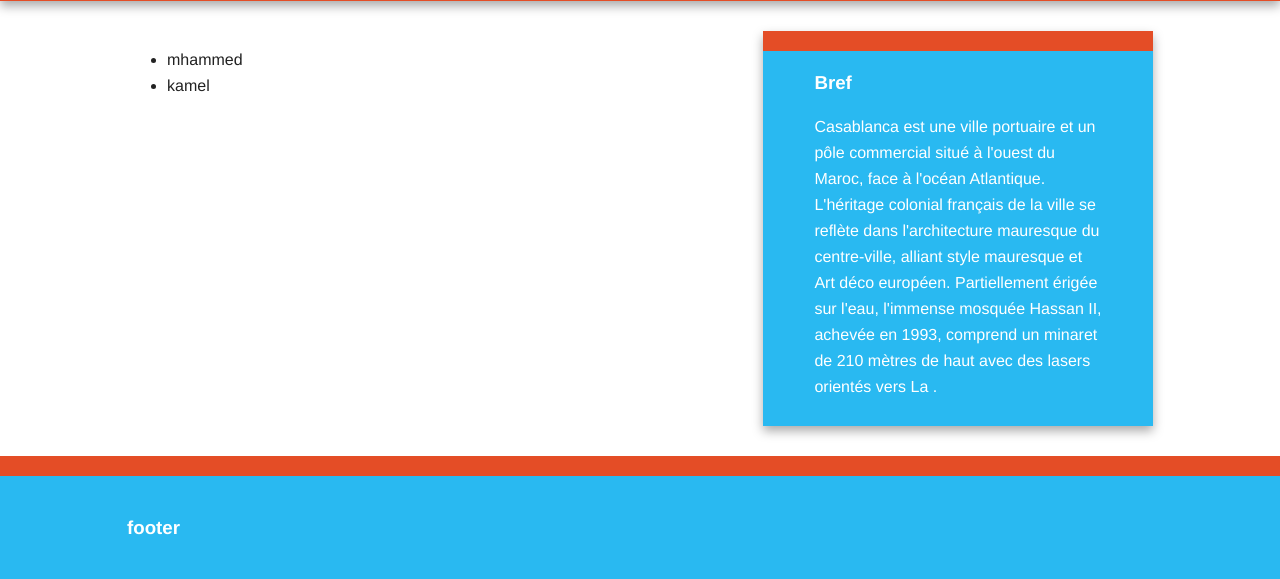
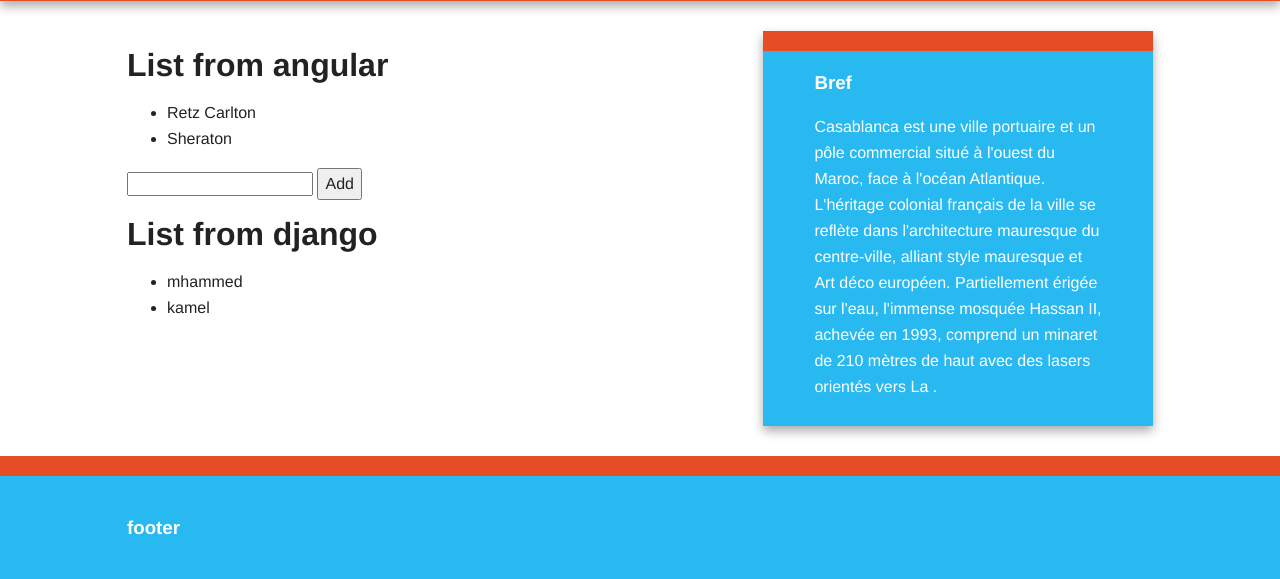
Before and after one commit to mhammed2020/Hotel-Reservation-Platform, a Django app: page /reservation/customers in a window 1280 px wide. Shown: the part 95-674 px from the top of the page. Run offline with Django 3.2, Linux system fonts and the light colour scheme; data comes from the database, SQL or seed files in the repository; some libraries are stand-ins or nearby versions.

Commit message:
add angular directives to our customer view

```diff
--- a/templates/reservation/customers.html
+++ b/templates/reservation/customers.html
@@ -7,6 +7,34 @@ Customers
    {% endblock title %}
 
 {% block content %}
+
+
+{% verbatim %}
+
+
+<div ng-controller="HotelReservation">
+   <h1> List from angular</h1>
+
+   <ul>
+
+      <div ng-repeat="hotel in hotels">
+
+         <li>
+            {{hotel.hotel_name}}
+         </li>
+
+      </div>
+
+   </ul>
+<input type="text" ng-model="new_hotel"/>
+<button ng-click="add_new_hotel(new_hotel,hotels)">Add </button>
+</div>
+{% endverbatim %}
+
+
+
+<h1> List from django</h1>
+
 
 <ul>
     {% for item  in customers %}
```
